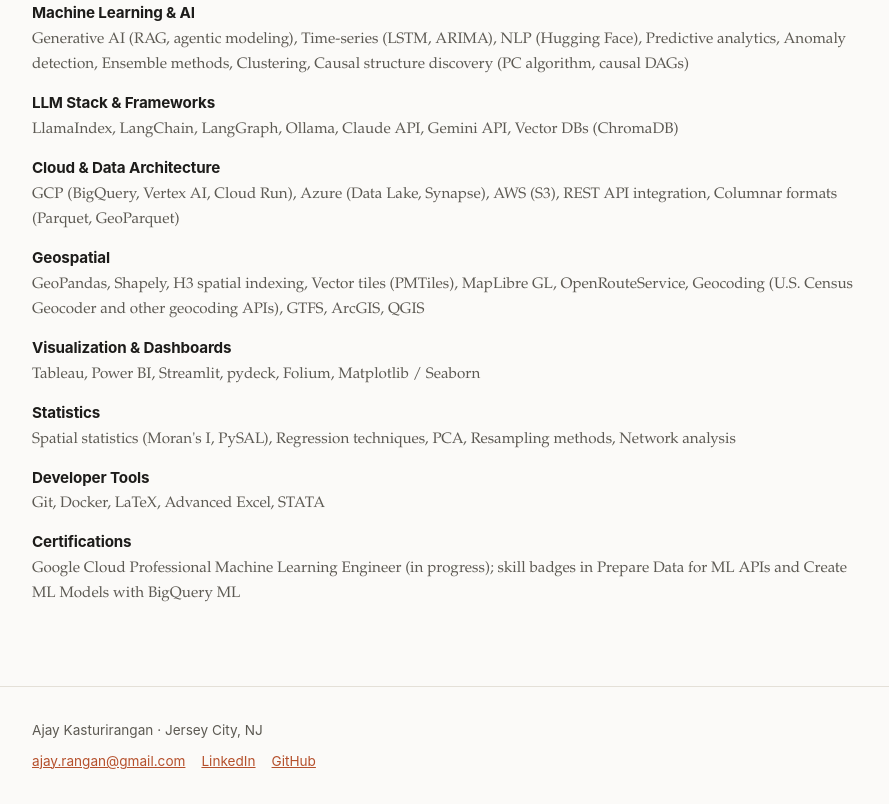
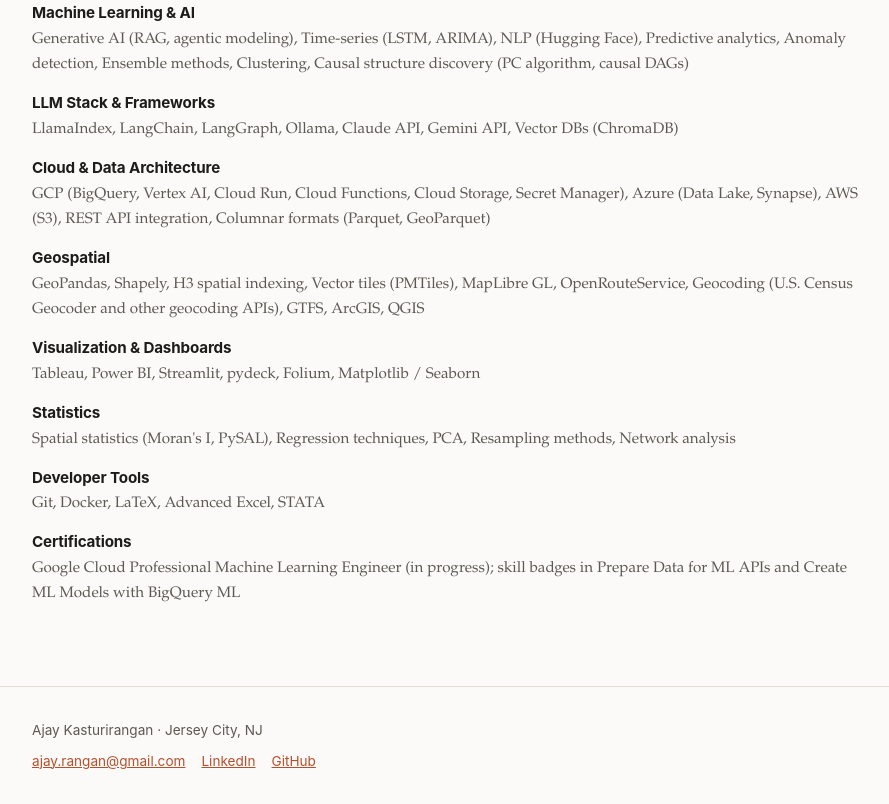
Before and after one commit to ajay1808/ajay1808.github.io, an Astro site: page /resume in a window 1280 px wide. Shown: the part 2411-3215 px from the top of the page, without its empty margins (192-1081 px from the left). Built offline with nearby package versions, Linux system fonts and the light colour scheme; Astro itself is replaced by a stand-in of ours.

Commit message:
Add Cloud Functions, Cloud Storage and Secret Manager
Confirmed by Ajay 2026-11-25. Synced from profile/skills.yml and the
resume PDF rebuilt.

Co-Authored-By: Claude Opus 5 <noreply@anthropic.com>

```diff
--- a/src/pages/resume.astro
+++ b/src/pages/resume.astro
@@ -176,7 +176,7 @@ import Layout from "../layouts/Layout.astro";
 
     <div class="skill-group">
       <h4>Cloud &amp; Data Architecture</h4>
-      <p>GCP (BigQuery, Vertex AI, Cloud Run), Azure (Data Lake, Synapse), AWS (S3), REST API integration, Columnar formats (Parquet, GeoParquet)</p>
+      <p>GCP (BigQuery, Vertex AI, Cloud Run, Cloud Functions, Cloud Storage, Secret Manager), Azure (Data Lake, Synapse), AWS (S3), REST API integration, Columnar formats (Parquet, GeoParquet)</p>
     </div>
 
     <div class="skill-group">
```
Also changed, not shown: 1 other file.
